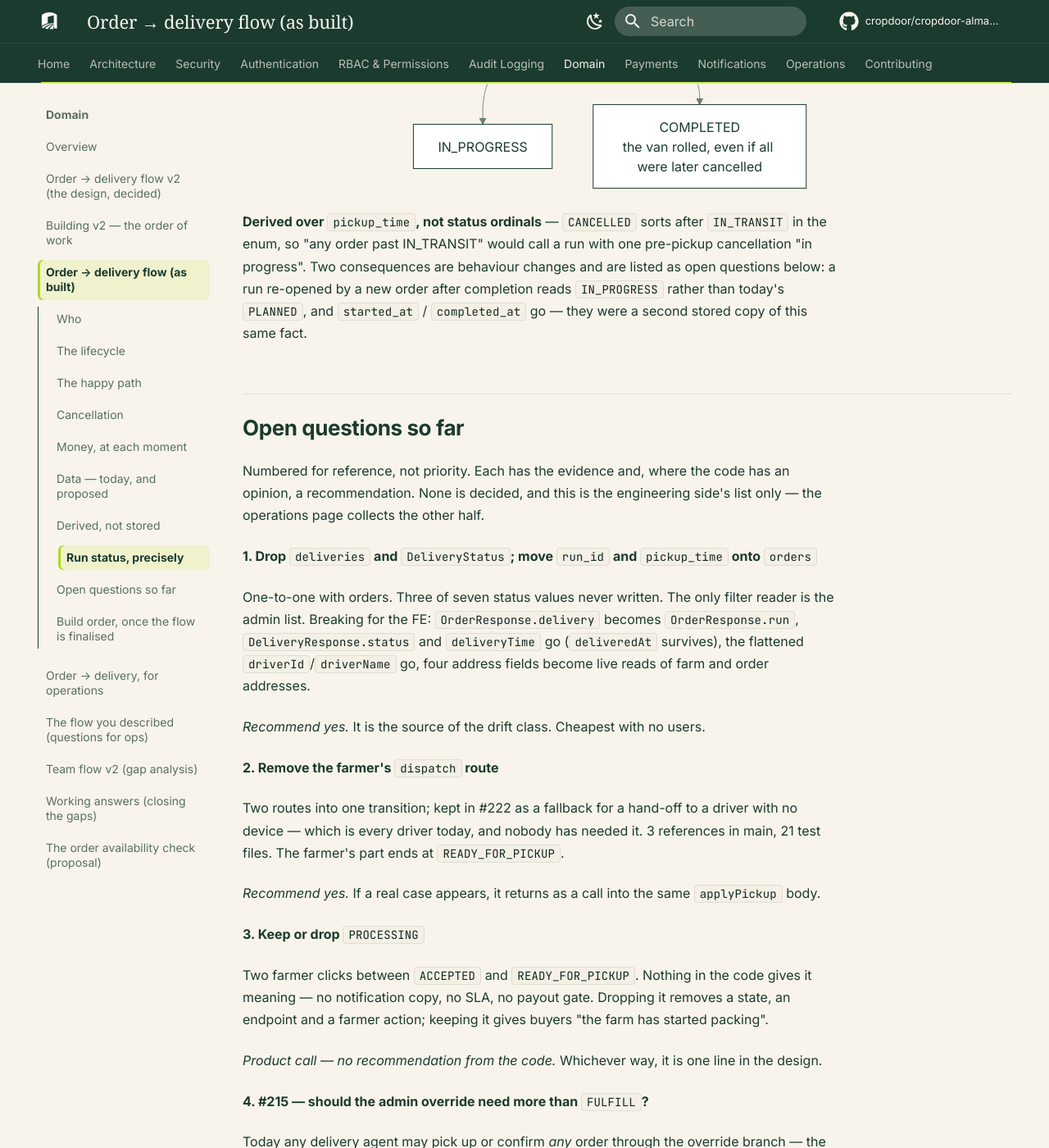
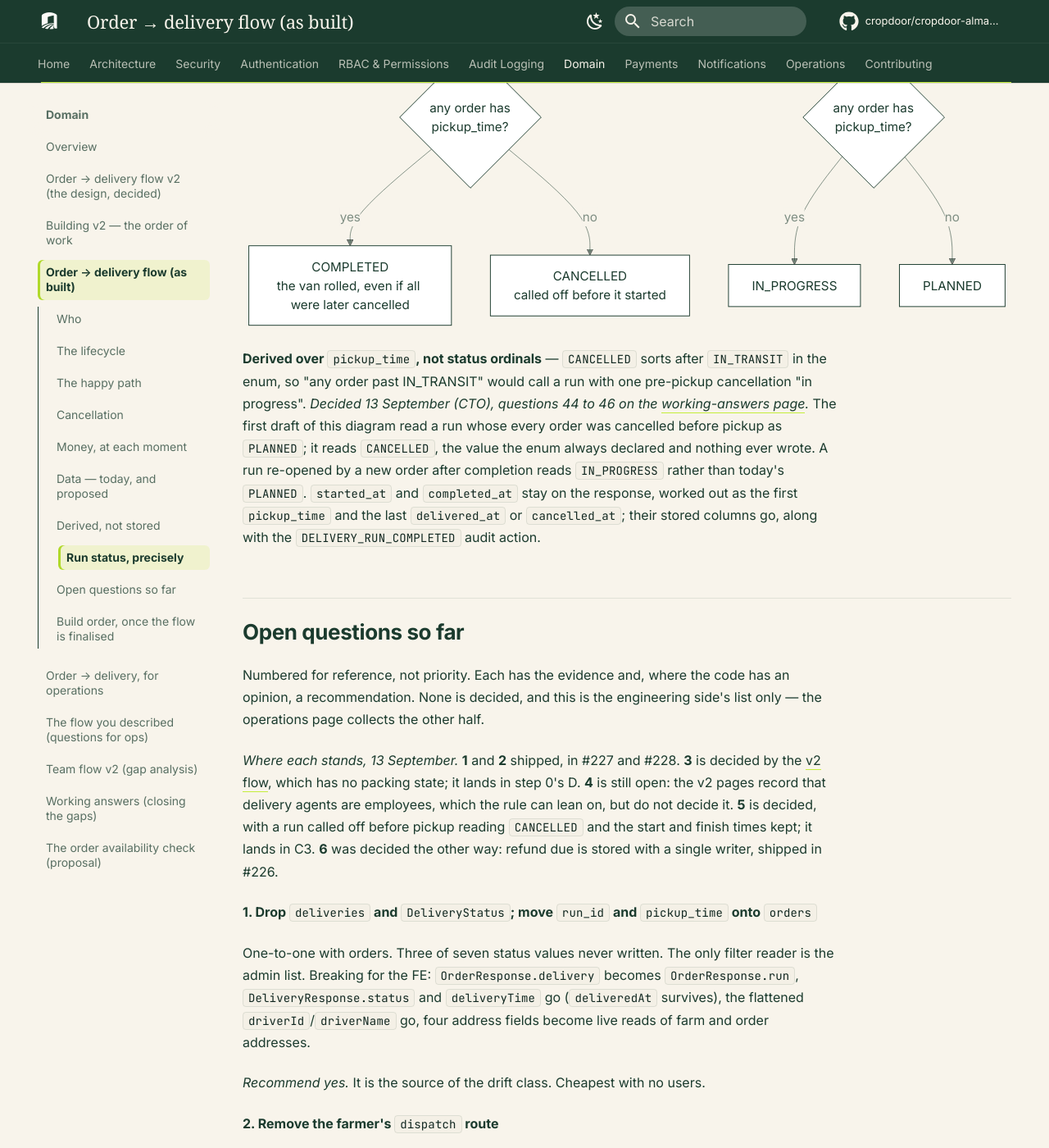
Before and after one commit to cropdoor/cropdoor-almanac, an MkDocs documentation site: the page built from docs/domain/order-delivery-flow.md, in a window 1280 px wide and 1400 px high, scrolled down 7715 px. Shown: the whole window at 82% size. Built offline with MkDocs 1.6.1 and Material for MkDocs 9.7.7, drawn with Linux system fonts in a browser that asks for light colours; some web fonts are replaced; comment, search, counter and statistics services are not loaded; some of the changed text lies outside the part shown.

Commit message:
docs(domain): a called-off van trip reads Cancelled; trip times come from the orders
Building step 0 raised three questions the flow never asked, and the CTO
decided them on 13 September. They are recorded as questions 44 to 46 on
the working-answers page, in the same shape as the other forty-three.

A trip whose every order was cancelled before the van collected anything
reads Cancelled. Today it stays planned for ever, so Admin/Ops see a trip
that looks still to come and never will be; completed would have read as
if the van had done the job. A finished trip that gets a new order reads
In progress, the same as any trip with one order delivered and one still
waiting. A trip's start and finish times stay, worked out from its orders
rather than removed, since removing them would break the screens that
show them for no gain.

The pages now agree. The decided flow gains the four trip labels in plain
words. The build order says what C3 builds. The 2 September engineering
page's diagram had read a called-off trip as planned; it is corrected, and
each of its six old open questions now says where it stands, including
two it still had wrong: refund due was decided stored rather than derived,
and its build order is superseded. Question 4 there, whether any delivery
agent may act on any order, is recorded as still open, because nothing
decides it. The operations page's promise about what Ops will see
includes a called-off trip.

````diff
--- a/docs/domain/order-delivery-flow.md
+++ b/docs/domain/order-delivery-flow.md
@@ -223,7 +223,7 @@ Everything the deleted columns answered is still answerable — from one place.
 | Is this order crewed? | `deliveries.status = ASSIGNED` | `orders.run_id IS NOT NULL` |
 | Delivery status | `deliveries.status` — 4 writers | `orders.status`, plus `run_id` for "assigned" — *derived* |
 | Run status | `delivery_runs.status` — 4 writers | from the run's orders — see below — *derived* |
-| Refund due | `orders.refund_due`, flipped by hand in two services | paid, cancelled, no `REFUNDED`/`REVERSED` payment, **and no refund row other than `FAILED`** — *derived* |
+| Refund due | `orders.refund_due`, flipped by hand in two services | paid, cancelled, no `REFUNDED`/`REVERSED` payment, **and no refund row other than `FAILED`** — *derived*. **Later decided otherwise:** stored, with a single writer (12 Sep, #226) |
 | Was stock restored? | `orders.stock_restored` | `orders.disposition` — the answer, not the boolean |
 
 The refund clause in bold is the one the flag carried and the existing query did not: `RefundServiceImpl` clears the flag when a refund is *initiated*, while the payment only becomes `REFUNDED` when Paystack confirms it — minutes to days later. Without it, every in-flight refund would read as still owed.
@@ -232,17 +232,23 @@ The refund clause in bold is the one the flag carried and the existing query did
 
 ```mermaid
 flowchart TD
-    A{any order on the run<br/>has pickup_time?} -->|no| P[PLANNED<br/>never rolled — even if every order was cancelled]
-    A -->|yes| B{every order terminal?}
-    B -->|no| I[IN_PROGRESS]
-    B -->|yes| C[COMPLETED<br/>the van rolled, even if all were later cancelled]
+    E{any order<br/>on the run?} -->|no| P0[PLANNED]
+    E -->|yes| T{every order<br/>terminal?}
+    T -->|yes| K{any order has<br/>pickup_time?}
+    K -->|yes| C[COMPLETED<br/>the van rolled, even if all were later cancelled]
+    K -->|no| X[CANCELLED<br/>called off before it started]
+    T -->|no| A{any order has<br/>pickup_time?}
+    A -->|yes| I[IN_PROGRESS]
+    A -->|no| P[PLANNED]
 ```
 
-**Derived over `pickup_time`, not status ordinals** — `CANCELLED` sorts after `IN_TRANSIT` in the enum, so "any order past IN_TRANSIT" would call a run with one pre-pickup cancellation "in progress". Two consequences are behaviour changes and are listed as open questions below: a run re-opened by a new order after completion reads `IN_PROGRESS` rather than today's `PLANNED`, and `started_at` / `completed_at` go — they were a second stored copy of this same fact.
+**Derived over `pickup_time`, not status ordinals** — `CANCELLED` sorts after `IN_TRANSIT` in the enum, so "any order past IN_TRANSIT" would call a run with one pre-pickup cancellation "in progress". *Decided 13 September (CTO), questions 44 to 46 on the [working-answers page](order-delivery-flow-v2-working-answers.md).* The first draft of this diagram read a run whose every order was cancelled before pickup as `PLANNED`; it reads `CANCELLED`, the value the enum always declared and nothing ever wrote. A run re-opened by a new order after completion reads `IN_PROGRESS` rather than today's `PLANNED`. `started_at` and `completed_at` stay on the response, worked out as the first `pickup_time` and the last `delivered_at` or `cancelled_at`; their stored columns go, along with the `DELIVERY_RUN_COMPLETED` audit action.
 
 ## Open questions so far
 
 Numbered for reference, not priority. Each has the evidence and, where the code has an opinion, a recommendation. None is decided, and this is the engineering side's list only — the operations page collects the other half.
+
+*Where each stands, 13 September.* **1** and **2** shipped, in #227 and #228. **3** is decided by the [v2 flow](order-delivery-flow-v2.md), which has no packing state; it lands in step 0's D. **4** is still open: the v2 pages record that delivery agents are employees, which the rule can lean on, but do not decide it. **5** is decided, with a run called off before pickup reading `CANCELLED` and the start and finish times kept; it lands in C3. **6** was decided the other way: refund due is stored with a single writer, shipped in #226.
 
 **1. Drop `deliveries` and `DeliveryStatus`; move `run_id` and `pickup_time` onto `orders`**
 
@@ -282,6 +288,8 @@ Replaces a flag that two services flip by hand with a query that already half-ex
 
 ## Build order, once the flow is finalised
 
+*Superseded by [Building the flow, v2](order-delivery-flow-v2-build-order.md), which is the order of work being followed. Kept as the 2 September proposal.*
+
 Provisional — it assumes today's answers to the questions above, and will be redrawn as the conversation changes them. Five PRs, each mergeable on its own and each leaving `develop` deployable. Lighter gate: one review round on the design (done), targeted tests plus a clean verify per PR, mutations only where money or authorization is touched, one live verify after the big PR and one at the end.
 
 | PR | Does | Why here |
````
Also changed, not shown: docs/domain/order-delivery-flow-for-operations.md (+1 -1 lines), docs/domain/order-delivery-flow-v2-build-order.md (+3 -2 lines), docs/domain/order-delivery-flow-v2-working-answers.md (+6 -2 lines), docs/domain/order-delivery-flow-v2.md (+12 -1 lines).
